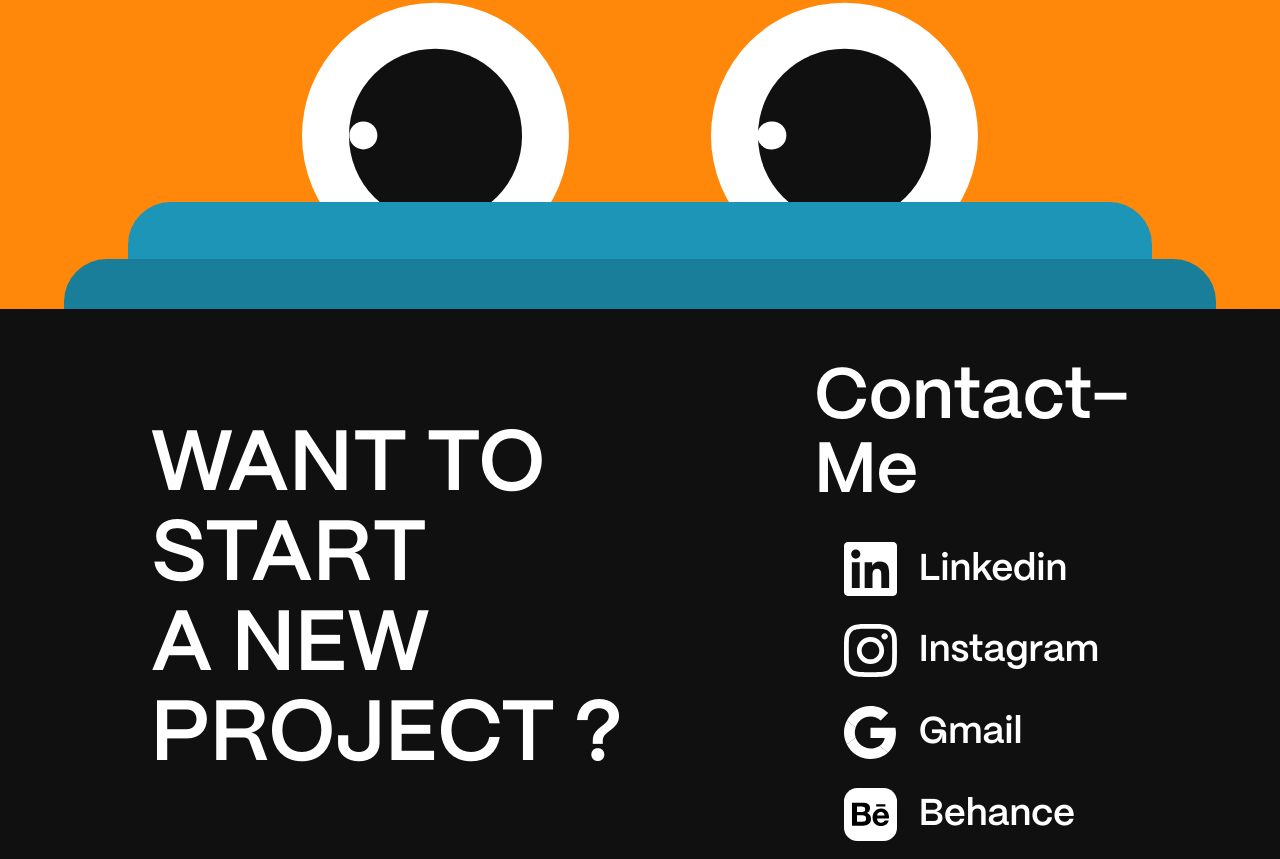
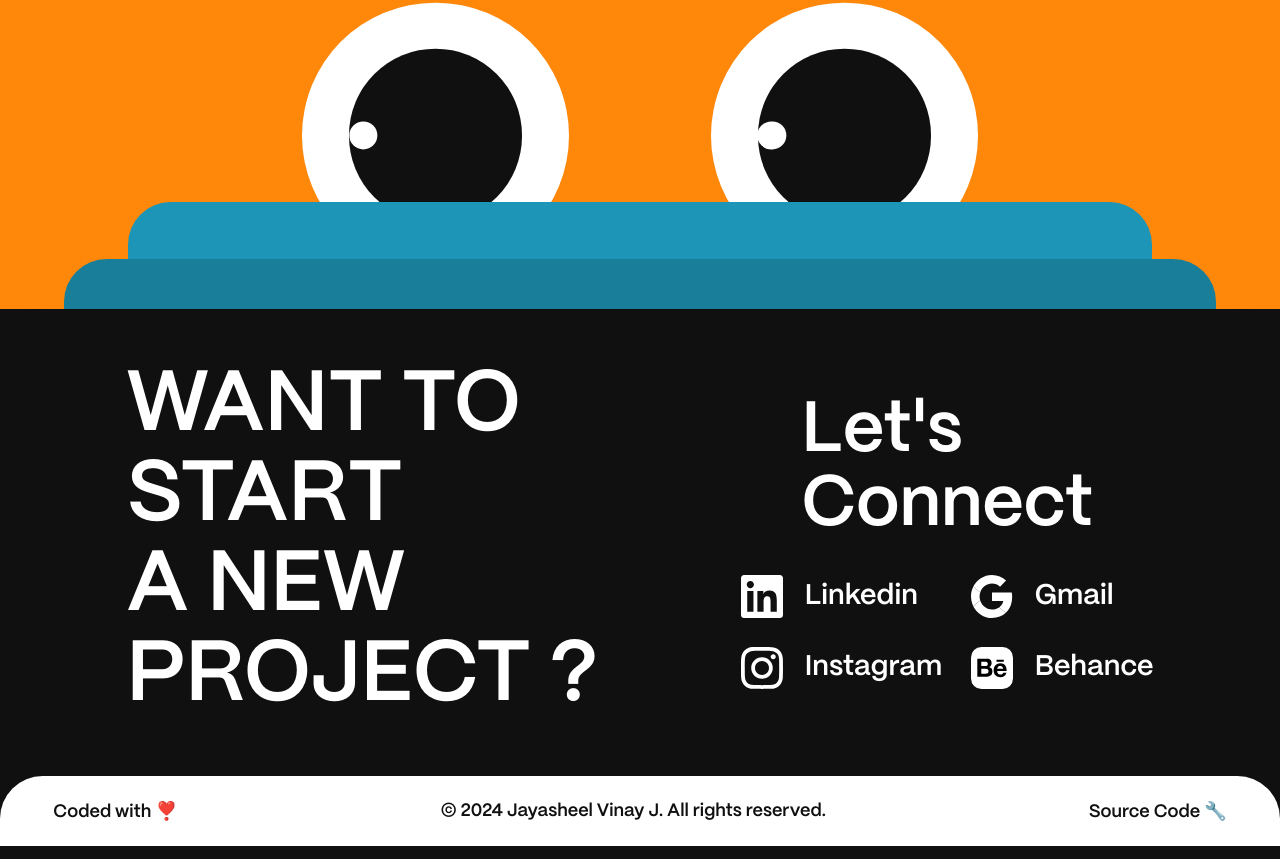
Before and after one commit to JayZ6969/portfolio, a React (Create React App) app: page / in a window 1280 px wide. Shown: the part 1938-2797 px from the top of the page. Built offline with nearby package versions, Linux system fonts and the light colour scheme.

Commit message:
modify: contact, copyright footer

```diff
--- a/src/components/Contact/Contact.css
+++ b/src/components/Contact/Contact.css
@@ -59,10 +59,14 @@
 .contact-info,
 .sub-contact-info {
     display: flex;
-    flex-direction: column;
+    flex-direction: row;
     align-items: flex-start;
     justify-content: center;
-    gap: clamp(1rem, 2.222vw, 4rem);
+    gap: clamp(1rem, 2.222vw, 2rem);
+}
+
+.sub-contact-info {
+    flex-direction: column;
 }
 
 .flex-row {
@@ -73,13 +77,13 @@
   }
 
 .flex-row img {
-    width: clamp(1.875rem, 4.167vw, 3.75rem);
-    height: clamp(1.875rem, 4.167vw, 3.75rem);
+    width: clamp(1.75rem, 3.333vw, 3rem);
+    height: clamp(1.75rem, 3.333vw, 3rem);
 }
 
 .flex-row p {
     font-family: 'PPMori-SemiBold';
-    font-size: clamp(1.3125rem, 2.917vw, 2.625rem);
+    font-size: clamp(1.25rem, 2.222vw, 2rem);
     color: var(--white-color);
     font-style: normal;
     font-weight: 600;
@@ -101,11 +105,6 @@
 @media screen and (max-width: 580px) {
     .contact-content {
         flex-direction: column;
-        gap: clamp(2rem, 2.222vw, 4rem);
-    }
-
-    .contact-info {
-        flex-direction: row;
     }
 
     .contact-me {
--- a/src/components/Contact/Contact.js
+++ b/src/components/Contact/Contact.js
@@ -23,9 +23,9 @@ const Contact = () => {
         </div>
         <div className="contact-me">
           <h1>
-            Contact-
+            Let's
             <br />
-            Me
+            Connect
           </h1>
           <div className="contact-info">
             <div className="sub-contact-info">
--- a/src/components/CopyrightFooter/CopyrightFooter.css
+++ b/src/components/CopyrightFooter/CopyrightFooter.css
@@ -11,6 +11,7 @@
     border-top-right-radius: clamp(1.5rem, 3.333vw, 3rem);
     background: var(--black-color);
     font-family: 'PPMori-Regular';
+    font-size: clamp(0.75rem, 1.667vw, 1.125rem);
     color: var(--white-color);
     z-index: 2;
 }
@@ -26,7 +27,7 @@
     color: var(--black-color);
 }
 
-.copyright-footer-container p a {
+.copyright-footer-container a {
     font-size: clamp(0.75rem, 1.667vw, 1.125rem);
     font-style: normal;
     font-weight: 400;
```
